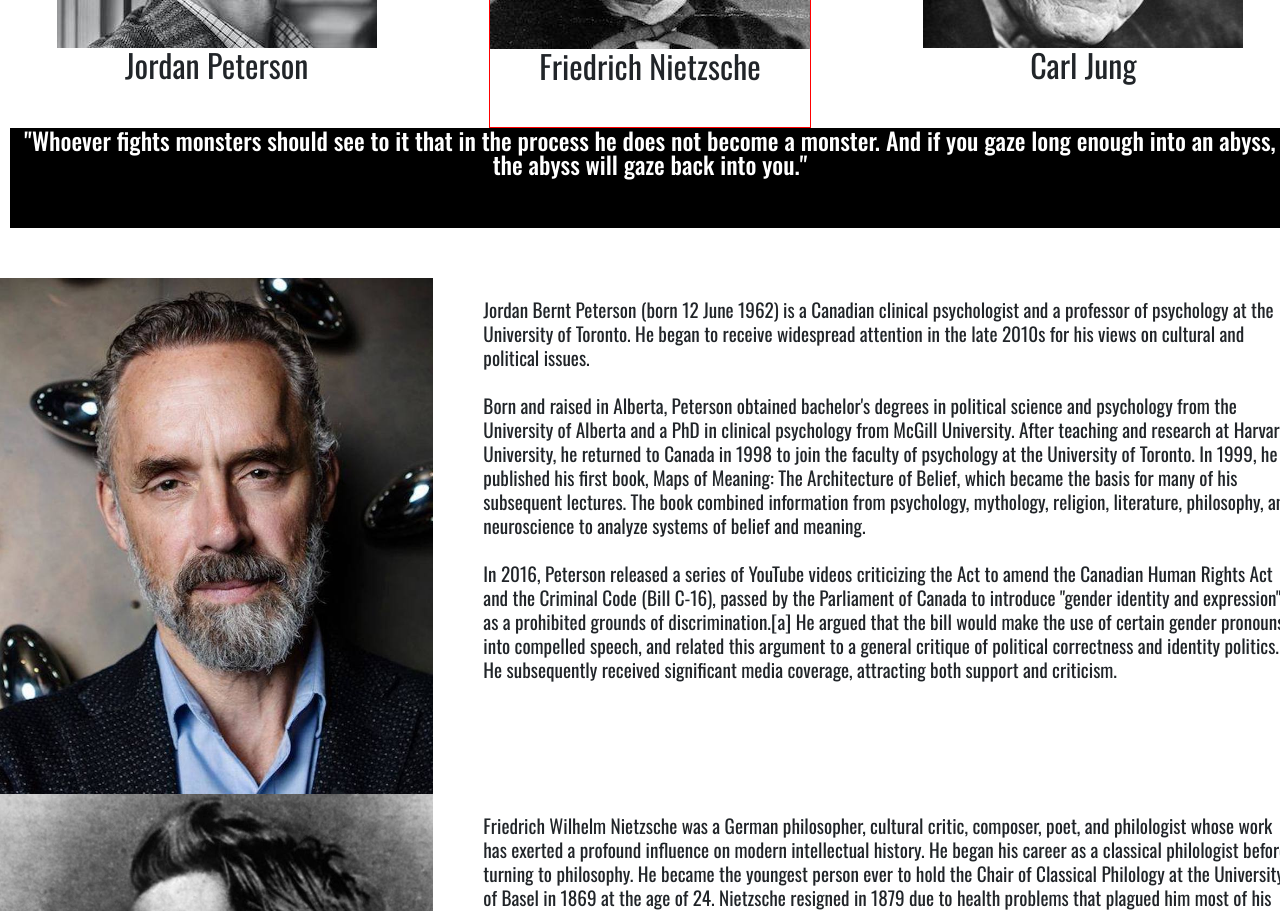
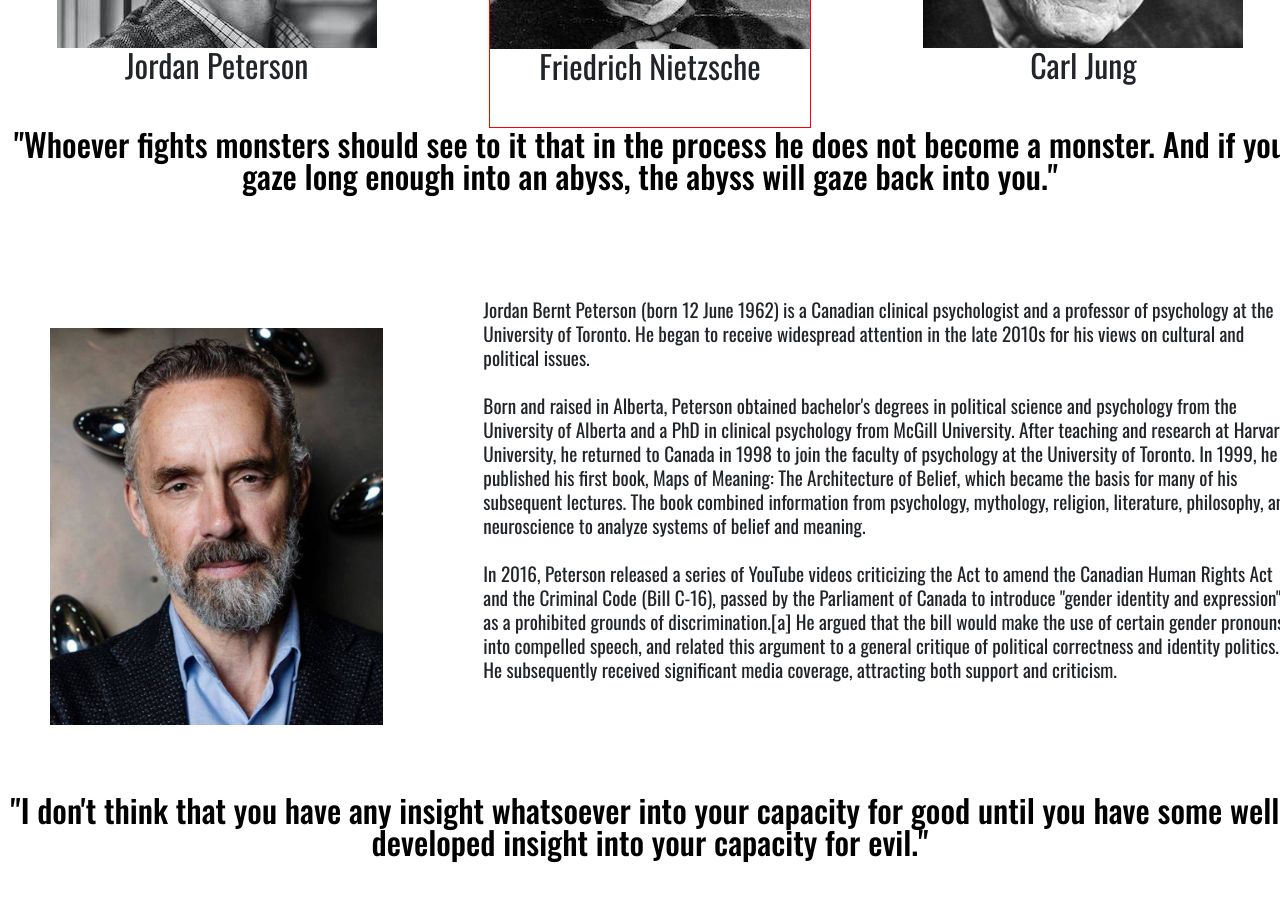
Before and after one commit to Strosy/PNJ-project, a plain HTML site: page index.html in a window 1280 px wide. Shown: the part 1060-1971 px from the top of the page. Drawn offline with nearby package versions, Linux system fonts and the light colour scheme.

Commit message:
il faut finaliser l'espacement pour le contenu principal

```diff
--- a/index.html
+++ b/index.html
@@ -85,7 +85,7 @@
                 <div class="bioJP">
                     <img class = "bio-image" src='./ressources/images/bioJP.jpg'>
                 </div>
-                <div class = "black-rectangle">
+                <div class = "black-rectangle quote1">
                     <p>
                         "Whoever fights monsters should see to it that in the process he does not become a monster. And if you gaze long enough into an abyss, the abyss will gaze back into you."
                     </p>
@@ -99,6 +99,11 @@
                         In 2016, Peterson released a series of YouTube videos criticizing the Act to amend the Canadian Human Rights Act and the Criminal Code (Bill C-16), passed by the Parliament of Canada to introduce "gender identity and expression" as a prohibited grounds of discrimination.[a] He argued that the bill would make the use of certain gender pronouns into compelled speech, and related this argument to a general critique of political correctness and identity politics. He subsequently received significant media coverage, attracting both support and criticism.
                     </p>
                 </div>
+                <div class = "black-rectangle quote2">
+                    <p>
+                        "I don't think that you have any insight whatsoever into your capacity for good until you have some well-developed insight into your capacity for evil."
+                    </p>
+                </div>
                 <div class="bioFN">
                     <img class = "bio-image" src='./ressources/images/bioFN.png'>
                 </div>
@@ -107,6 +112,11 @@
                         Friedrich Wilhelm Nietzsche was a German philosopher, cultural critic, composer, poet, and philologist whose work has exerted a profound influence on modern intellectual history. He began his career as a classical philologist before turning to philosophy. He became the youngest person ever to hold the Chair of Classical Philology at the University of Basel in 1869 at the age of 24. Nietzsche resigned in 1879 due to health problems that plagued him most of his life; he completed much of his core writing in the following decade. In 1889, at age 44, he suffered a collapse and afterward a complete loss of his mental faculties. He lived his remaining years in the care of his mother until her death in 1897 and then with his sister Elisabeth Förster-Nietzsche. Nietzsche died in 1900. <br><br>
 
                         Nietzsche's writing spans philosophical polemics, poetry, cultural criticism, and fiction while displaying a fondness for aphorism and irony. Prominent elements of his philosophy include his radical critique of truth in favor of perspectivism; a genealogical critique of religion and Christian morality and related theory of master–slave morality; the aesthetic affirmation of existence in response to the "death of God" and the profound crisis of nihilism; the notion of Apollonian and Dionysian forces; and a characterization of the human subject as the expression of competing wills, collectively understood as the will to power. He also developed influential concepts such as the Übermensch and the doctrine of eternal return. In his later work, he became increasingly preoccupied with the creative powers of the individual to overcome cultural and moral mores in pursuit of new values and aesthetic health. His body of work touched a wide range of topics, including art, philology, history, religion, tragedy, culture, and science, and drew early inspiration from figures such as philosopher Arthur Schopenhauer, composer Richard Wagner, and writer Johann Wolfgang von Goethe.
+                    </p>
+                </div>
+                <div class = "black-rectangle quote3">
+                    <p>
+                        "A man who has not passed through the inferno of his passions has never overcome them. As far as we can discern, the sole purpose of human existence is to kindle a light in the darkness of mere being. Everything that irritates us about others can lead us to an understanding of ourselves."
                     </p>
                 </div>
                 <div class="bioCJ">
--- a/ressources/css/style.css
+++ b/ressources/css/style.css
@@ -70,7 +70,7 @@ nav ul li a:hover {
   display: grid;
   width: 1300px;
 
-  grid-template: 150px 400px 100px 50px repeat(3, 515.6666666666px) / repeat(3, 1fr);
+  grid-template: 150px 400px 100px 50px repeat(3, 515.6666666666px 100px) / repeat(3, 1fr);
   margin: auto;
 
 }
@@ -108,6 +108,34 @@ nav ul li a:hover {
   font-size: 2rem;
 }
 
+
+.black-rectangle {
+
+
+  width: 100%;
+  justify-self: center;
+  align-items: center;
+}
+
+.black-rectangle p {
+  text-align: center;
+  color: black;
+  font-size: 2rem;
+  font-weight: 500;
+}
+
+.quote1 {
+  grid-area: 3 / 1 / span 1 / span 3;
+}
+
+.quote2 {
+  grid-area: 6 / 1 / span 1 / span 3;
+}
+
+.quote3 {
+  grid-area: 8 / 1 / span 1 / span 3;
+}
+
 .bio-image {
   display: block;
   max-width: 100%;
@@ -115,33 +143,20 @@ nav ul li a:hover {
   /* border: 1px solid blue; */
 }
 
-.black-rectangle {
-  background-color: black;
-  grid-area: 3 / 1 / span 1 / span 3;
-  width: 100vw;
-  overflow: visible;
-  justify-self: center;
-  align-items: center;
-}
-
-.black-rectangle p {
-  text-align: center;
-  color: white;
-  font-size: 1.5rem;
-  font-weight: 500;
-}
-
 .bioJP {
   grid-area: 5 / 1 / span 1 / span 1;
+  margin: 50px;
   /* border: 2px solid red; */
 }
 
 .bioFN {
-  grid-area: 6 / 1 / span 1 / span 1;
+  grid-area: 7 / 1 / span 1 / span 1;
+  margin: 50px;
   /* border: 2px solid red; */
 }
 .bioCJ {
-  grid-area: 7 / 1 / span 1 / span 1;
+  grid-area: 9 / 1 / span 1 / span 1;
+  margin: 50px;
   /* border: 2px solid red; */
 }
 
@@ -151,12 +166,12 @@ nav ul li a:hover {
 }
 
 #FNbio {
-  grid-area: 6 / 2 / span 1 / span 2;
+  grid-area: 7 / 2 / span 1 / span 2;
   /* border: 1px solid green; */
 }
 
 #CJbio {
-  grid-area: 7 / 2 / span 1 / span 2;
+  grid-area: 9 / 2 / span 1 / span 2;
   /* border: 2px solid green; */
 }
 .bio p {
```
